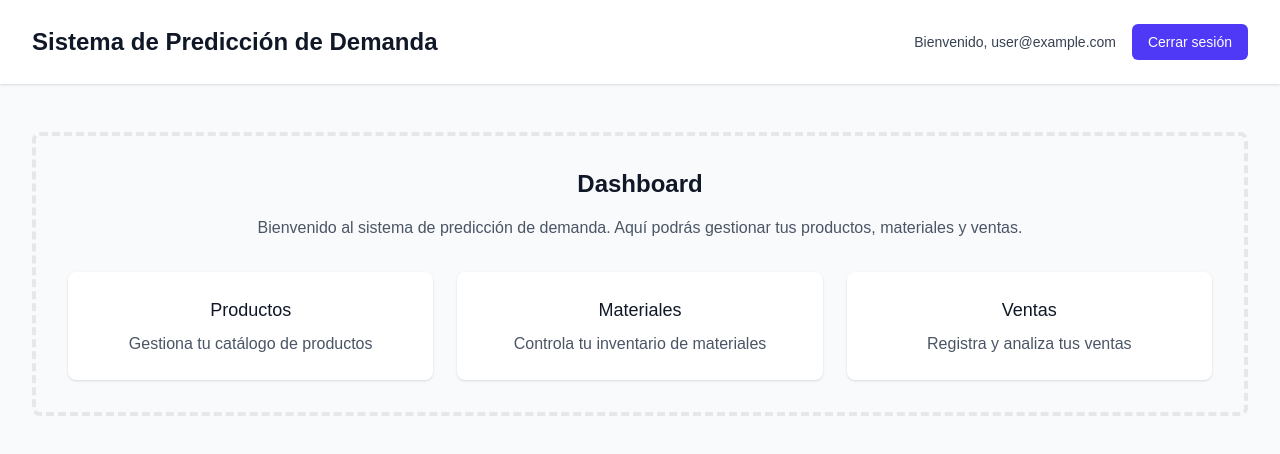
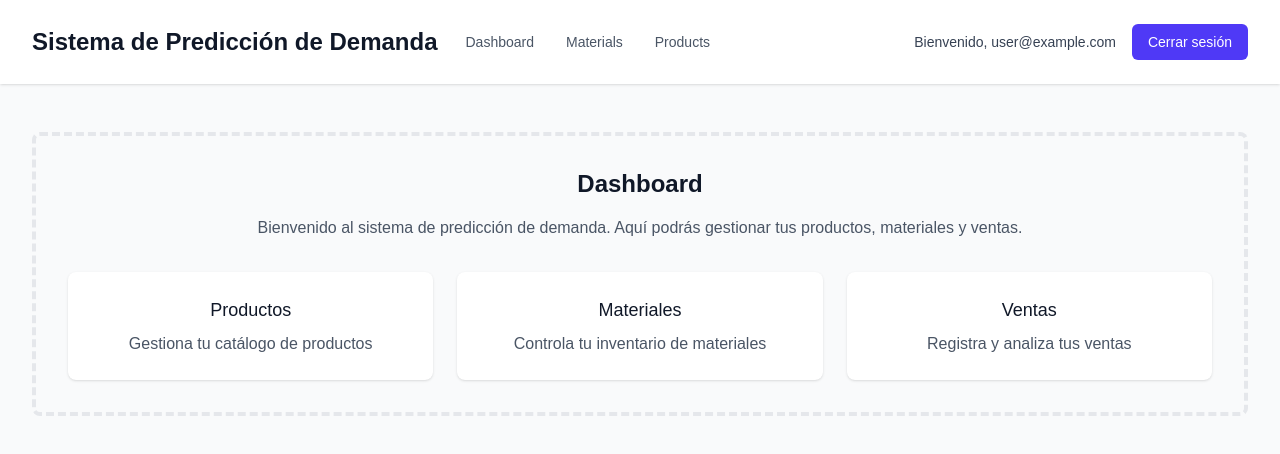
Before and after one commit to FernandoLopez7/Sistema_Prediccion_Demanda_v1, a Next.js app: page /dashboard in a window 1280 px wide. Shown: the top 454 px of the page. Built offline with nearby package versions, Linux system fonts and the light colour scheme; no server answers; sample sign-in values are in the browser's storage.

Commit message:
Se agrego opciones en la navegacion

```diff
--- a/app/dashboard/page.tsx
+++ b/app/dashboard/page.tsx
@@ -1,5 +1,6 @@
 "use client";
 
+import Link from "next/link";
 import { AuthGuard } from "../../lib/auth-guard";
 import { useAuth } from "../../lib/auth-context";
 import { useRouter } from "next/navigation";
@@ -17,11 +18,31 @@ function DashboardContent() {
     <div className="min-h-screen bg-gray-50">
       <header className="bg-white shadow">
         <div className="max-w-7xl mx-auto px-4 sm:px-6 lg:px-8">
-          <div className="flex justify-between items-center py-6">
-            <div className="flex items-center">
+          <div className="flex flex-col md:flex-row md:justify-between md:items-center py-6 gap-4">
+            <div className="flex items-center gap-4">
               <h1 className="text-2xl font-bold text-gray-900">
                 Sistema de Predicción de Demanda
               </h1>
+              <nav className="flex flex-wrap items-center gap-2 text-sm text-gray-600">
+                <Link
+                  href="/dashboard"
+                  className="px-3 py-2 rounded-md hover:bg-gray-100 hover:text-gray-900"
+                >
+                  Dashboard
+                </Link>
+                <Link
+                  href="/materials"
+                  className="px-3 py-2 rounded-md hover:bg-gray-100 hover:text-gray-900"
+                >
+                  Materials
+                </Link>
+                <Link
+                  href="/products"
+                  className="px-3 py-2 rounded-md hover:bg-gray-100 hover:text-gray-900"
+                >
+                  Products
+                </Link>
+              </nav>
             </div>
             <div className="flex items-center space-x-4">
               <span className="text-sm text-gray-700">
```
